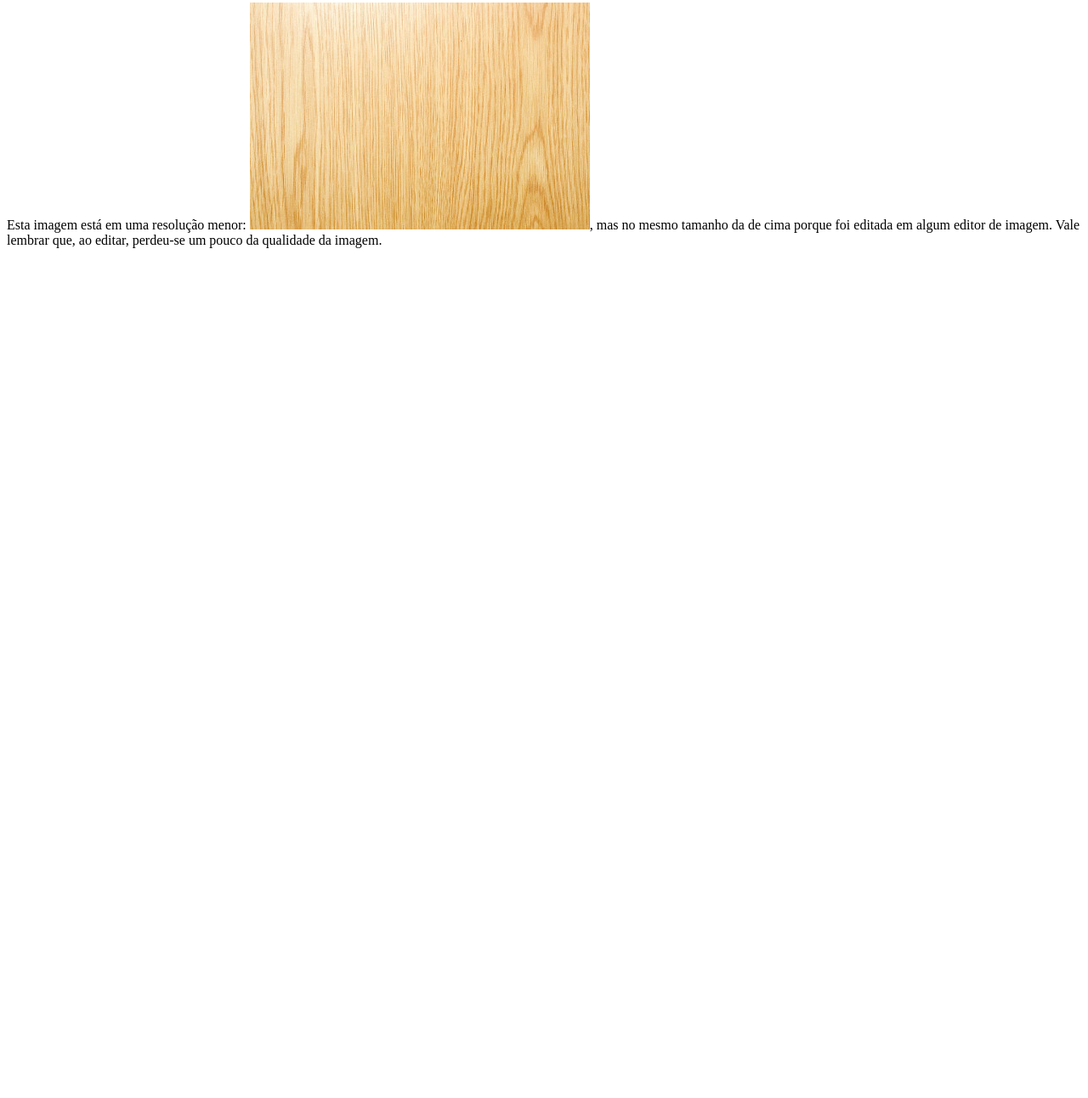
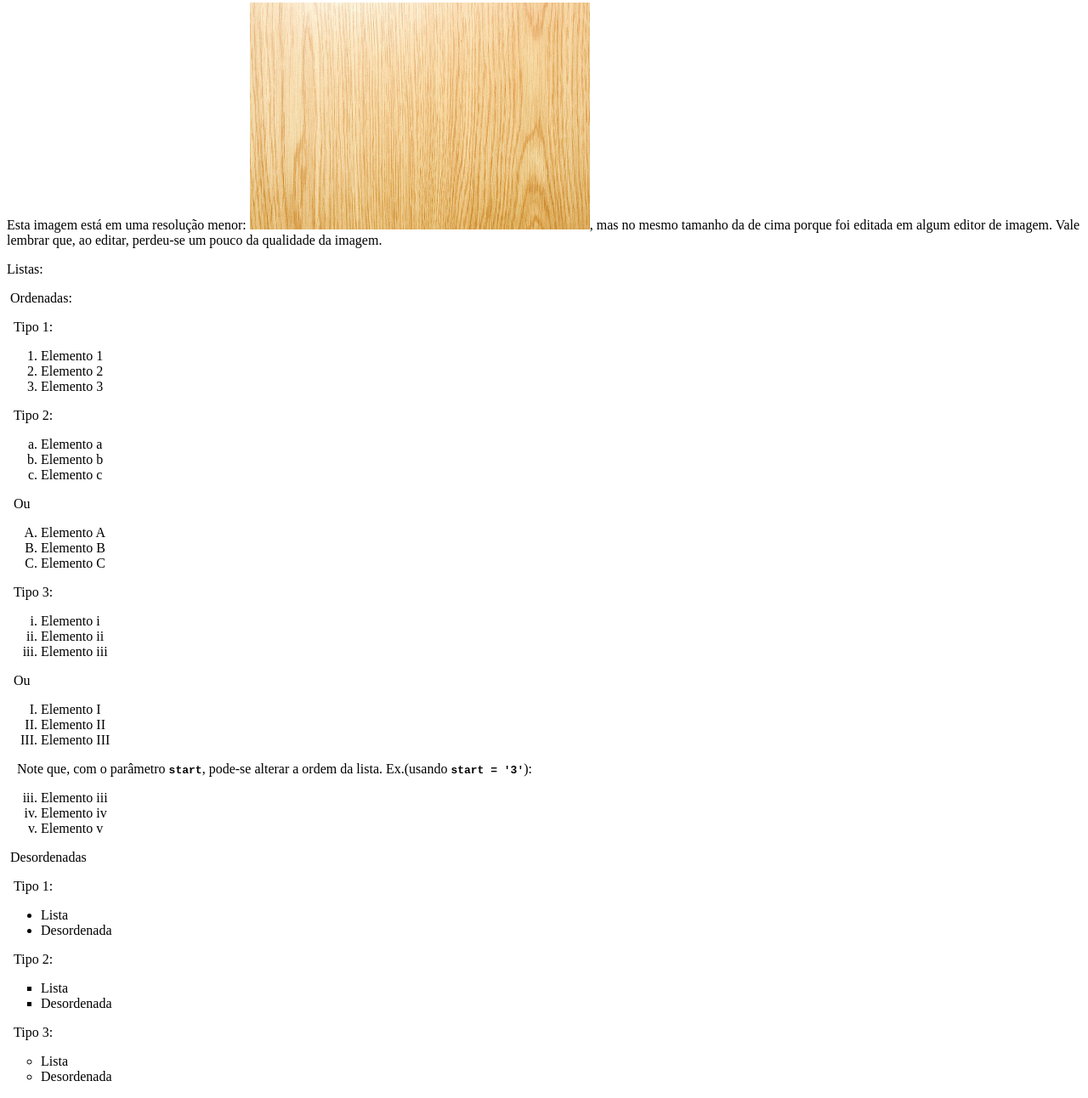
Before and after one commit to pedromsneto91/studyingHTML, a website: page public_html/index.html in a window 1280 px wide. Shown: the part 2614-3906 px from the top of the page at 85% size. Before the commit the page ends 2922 px from the top, so only its background shows below. Drawn offline with Linux system fonts and the light colour scheme.

Commit message:
Adding lists.

```diff
--- a/public_html/index.html
+++ b/public_html/index.html
@@ -91,5 +91,61 @@ public static void main(String[] args){
         <p>Posso diminuir esse fundo assim: <img src="wood-263802_960_720.jpg" width="400"/>, mas a resolução e o tamanho do arquivo continuam sendo os mesmos</p>
         <p>Esta imagem está em uma resolução menor: <img src="wood-263802_960_720-menor.jpg"/>, mas no mesmo tamanho da de cima porque foi editada em algum editor
         de imagem. Vale lembrar que, ao editar, perdeu-se um pouco da qualidade da imagem.</p>
+
+        <p>Listas:</p>
+        <p>&nbsp;Ordenadas:</p>
+        <p>&nbsp;&nbsp;Tipo 1:</p>
+        <ol>
+            <li>Elemento 1</li>
+            <li>Elemento 2</li>
+            <li>Elemento 3</li>
+        </ol>
+        <p>&nbsp;&nbsp;Tipo 2:</p>
+        <ol type="a">
+            <li>Elemento a</li>
+            <li>Elemento b</li>
+            <li>Elemento c</li>
+        </ol>
+        <p>&nbsp;&nbsp;Ou</p>
+        <ol type="A">
+            <li>Elemento A</li>
+            <li>Elemento B</li>
+            <li>Elemento C</li>
+        </ol>
+        <p>&nbsp;&nbsp;Tipo 3:</p>
+        <ol type="i">
+            <li>Elemento i</li>
+            <li>Elemento ii</li>
+            <li>Elemento iii</li>
+        </ol>
+        <p>&nbsp;&nbsp;Ou</p>
+        <ol type="I">
+            <li>Elemento I</li>
+            <li>Elemento II</li>
+            <li>Elemento III</li>
+        </ol>
+        <p>&nbsp;&nbsp;&nbsp;Note que, com o parâmetro <code><b>start</b></code>, pode-se alterar a ordem da lista. Ex.(usando <code><b>start = '3'</b></code>):</p>
+        <ol type="i" start="3">
+            <li>Elemento iii</li>
+            <li>Elemento iv</li>
+            <li>Elemento v</li>
+        </ol>
+        <p>&nbsp;Desordenadas</p>
+        <p>&nbsp;&nbsp;Tipo 1:</p>
+        <ul>
+            <li>Lista</li>
+            <li>Desordenada</li>
+        </ul>
+        <p>&nbsp;&nbsp;Tipo 2:</p>
+        <ul type='square'>
+            <li>Lista</li>
+            <li>Desordenada</li>
+        </ul>
+        <p>&nbsp;&nbsp;Tipo 3:</p>
+        <ul type='circle'>
+            <li>Lista</li>
+            <li>Desordenada</li>
+        </ul>
+
     </body>
 </html>
```
